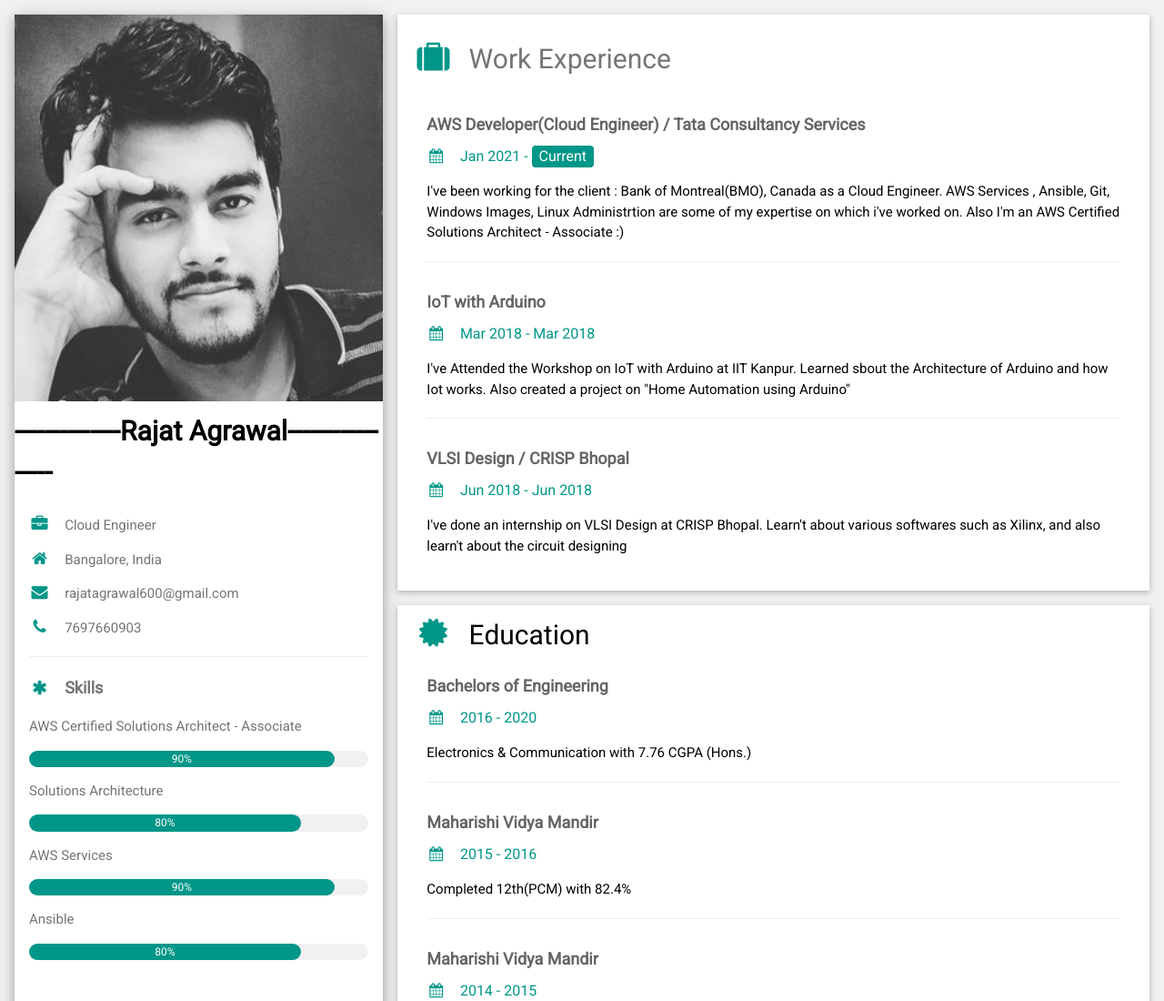
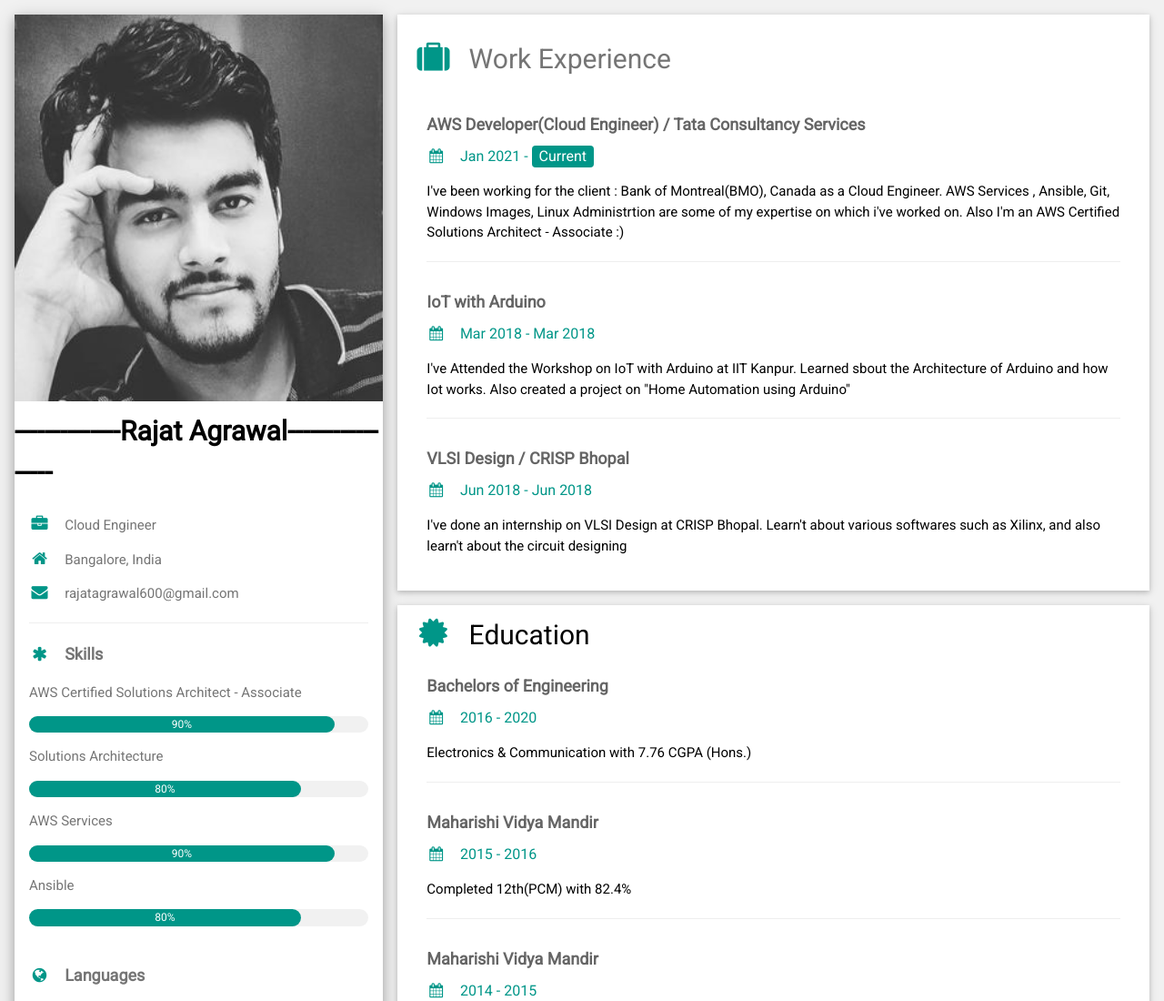
Before and after one commit to 24rajatagrawal/iamrajat, a plain HTML site: page index.html in a window 1280 px wide. Shown: the top 1100 px of the page at 91% size. Drawn offline with nearby package versions, Linux system fonts and the light colour scheme.

Commit message:
Update index.html

```diff
--- a/index.html
+++ b/index.html
@@ -41,7 +41,6 @@ html,body,h1,h2,h3,h4,h5,h6 {font-family: "Roboto", sans-serif}
           <p><i class="fa fa-briefcase fa-fw w3-margin-right w3-large w3-text-teal"></i>Cloud Engineer</p>
           <p><i class="fa fa-home fa-fw w3-margin-right w3-large w3-text-teal"></i>Bangalore, India</p>
           <p><i class="fa fa-envelope fa-fw w3-margin-right w3-large w3-text-teal"></i>rajatagrawal600@gmail.com</p>
-          <p><i class="fa fa-phone fa-fw w3-margin-right w3-large w3-text-teal"></i>7697660903</p>
           <hr>
 
           <p class="w3-large"><b><i class="fa fa-asterisk fa-fw w3-margin-right w3-text-teal"></i>Skills</b></p>
```
